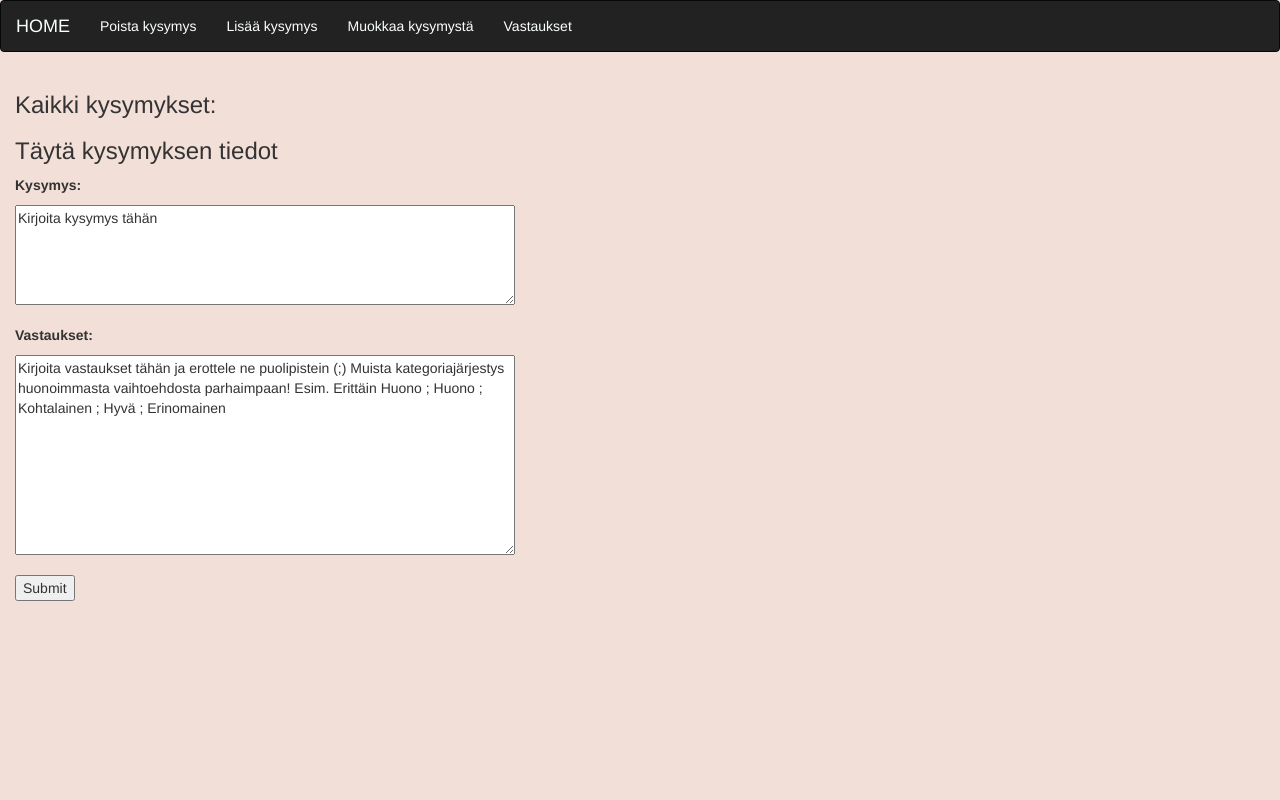
After one commit to HenriKasurinen/OHSIHA, a Django app: page /ohsiha_app/add_question in a window 1280 px wide. The commit adds this page. Run offline with Django 3.2, Linux system fonts and the light colour scheme; the visitor is signed in with stand-in values (Sample User, id 1); data that the repository does not hold is empty; some libraries are stand-ins or nearby versions.

Commit message:
CRUD-functionality added, new data visualization and stylesheets

```diff
--- a/ohsiha/ohsiha/urls.py
+++ b/ohsiha/ohsiha/urls.py
@@ -25,6 +25,5 @@ urlpatterns = [
     path('admin/', admin.site.urls),
     path('accounts/', include('accounts.urls')),
     path('accounts/', include('django.contrib.auth.urls')),
-    #path('', TemplateView.as_view(template_name='ohsiha_app/home.html'), name='home'),
     path('', views.home, name='home'),
 ]
--- a/ohsiha/ohsiha_app/models.py
+++ b/ohsiha/ohsiha_app/models.py
@@ -26,6 +26,7 @@ class Choice(models.Model):
     question = models.ForeignKey(Question, on_delete=models.CASCADE)
     choice_text = models.CharField(max_length=200)
     votes = models.IntegerField(default=0)
+    category = models.IntegerField(default = 0)
     def __str__(self):
         return self.choice_text
 
@@ -35,7 +36,7 @@ class Ans(models.Model):
     question = models.ForeignKey(Question, on_delete=models.CASCADE)
     user_id = models.IntegerField(default = 0)
     choise = models.ForeignKey(Choice, on_delete=models.CASCADE)
-    date = models.DateField(default = timezone.now)
+    date = models.DateField(default = timezone.now )
     def get_name (self):
         return self.respondent_name
     def get_question(self):
--- /dev/null
+++ b/ohsiha/ohsiha_app/templates/ohsiha_app/add_question.html
@@ -0,0 +1,40 @@
+{% include "ohsiha_app/coach_nav.html" %}
+
+<body style="background-color: #F2DFD7" ;>
+    <div class="container-fluid">
+        <h3>Kaikki kysymykset:</h3>
+        <ol>
+            {% for kysymys in kysymykset%}
+
+            <li>{{kysymys}}</li>
+
+            {%endfor%}
+        </ol>
+
+        <h3>Täytä kysymyksen tiedot</h3>
+
+        <form action="{% url 'ohsiha_app:add_question' %}" method="post">
+            {% csrf_token %}
+            <p><strong>Kysymys:</strong></p>
+            <textarea id="qtext" name="qtext" rows="10" cols="30">Kirjoita kysymys tähän</textarea><br><br>
+            <p><strong>Vastaukset:</strong></p>
+            <textarea name="atext" id="atext" rows="10" cols="30">Kirjoita vastaukset tähän ja erottele ne puolipistein (;) Muista kategoriajärjestys huonoimmasta vaihtoehdosta parhaimpaan! Esim. Erittäin Huono ; Huono ; Kohtalainen ; Hyvä ; Erinomainen
+            </textarea><br><br>
+            <input type="submit" value="Submit">
+        </form>
+
+    </div>
+    <style>
+        #qtext {
+            height: 100px;
+            width: 500px;
+            text-align: initial;
+        }
+
+        #atext {
+            height: 200px;
+            width: 500px;
+            text-align: start;
+        }
+    </style>
+</body>
--- a/ohsiha/ohsiha_app/templates/ohsiha_app/base.html
+++ b/ohsiha/ohsiha_app/templates/ohsiha_app/base.html
@@ -8,7 +8,7 @@
 
 
 
-<body style="background-color:rgb(219, 148, 148)" ;>
+<body style="background-color: #F2DFD7";>
 
   {% include "ohsiha_app/navigation.html" %}
   <div class="container-fluid">
@@ -20,7 +20,7 @@
       {% block content %}
       {% endblock %}
       {%else%}
-      <a href="{%url 'login' %}">Et ole kirjautunut sisää</a>
+      <a href="{%url 'login' %}">Et ole kirjautunut sisään</a>
       {%endif%}
     </main>
   </div>
--- /dev/null
+++ b/ohsiha/ohsiha_app/templates/ohsiha_app/coach_nav.html
@@ -0,0 +1,37 @@
+<link rel="stylesheet" href="https://maxcdn.bootstrapcdn.com/bootstrap/3.3.6/css/bootstrap.min.css">
+<link href='https://fonts.googleapis.com/css?family=Satisfy' rel='stylesheet' type='text/css'>
+<script src="https://ajax.googleapis.com/ajax/libs/jquery/1.12.0/jquery.min.js"></script>
+<script src="https://maxcdn.bootstrapcdn.com/bootstrap/3.3.6/js/bootstrap.min.js"></script>
+
+<nav class="navbar navbar-inverse">
+    <body>
+        <div class="container-fluid">
+            <button type="button" class="navbar-toggle" data-toggle="collapse" data-target="#topNavBar">
+                <span class="icon-bar"> </span>
+                <span class="icon-bar"> </span>
+                <span class="icon-bar"> </span>
+            </button>
+
+            <div class="navbar-header" id='koti'>
+                <a class="navbar-brand" href="{% url 'home' %}" style="color: #FBFFFE">HOME</a>
+            </div>
+
+            <div class="collapse navbar-collapse">
+                <ul class="nav navbar-nav">
+                    <li class="">
+                        <a href="{% url 'ohsiha_app:delete_question' %}" style="color:#FBFFFE">Poista kysymys</a>
+                    </li>
+                    <li class="">
+                        <a href="{% url 'ohsiha_app:add_question' %}"style="color: #FBFFFE">Lisää kysymys</a>
+                    </li>
+                    <li class="">
+                        <a href="{% url 'ohsiha_app:modify_question' %}"style="color: #FBFFFE">Muokkaa kysymystä</a>
+                    </li>
+                    <li class="">
+                        <a href="{% url 'ohsiha_app:results' %}"style="color: #FBFFFE">Vastaukset</a>
+                    </li>
+                </ul>
+            </div>
+        </div>
+    </body>
+</nav>
--- a/ohsiha/ohsiha_app/templates/ohsiha_app/detail.html
+++ b/ohsiha/ohsiha_app/templates/ohsiha_app/detail.html
@@ -3,11 +3,7 @@
 {% block title %}Vastaa{% endblock %}
 
 {% block content %}
-<style>
 
-<link rel="stylesheet" href="index.css"></link>
-
-</style>
 <div class="centering-container">
     <h1>{{ question.question_text }}</h1>
 
@@ -21,7 +17,7 @@
             <input type="radio" name="choice" id="choice{{ forloop.counter }}" value="{{ choice.id }}">
             <label for="choice{{ forloop.counter }}">{{ choice.choice_text }}</label><br>
             {% endfor %}
-            <input type="submit" value="Vote">
+            <input type="submit" value="Lähetä vastaus">
         </form>
 
         <a href="{% url 'ohsiha_app:detail' question.next_question %}">Next Question</a>
--- a/ohsiha/ohsiha_app/templates/ohsiha_app/dropdown.html
+++ b/ohsiha/ohsiha_app/templates/ohsiha_app/dropdown.html
@@ -4,7 +4,7 @@
 <meta name="viewport" content="width=device-width, initial-scale=1">
 <style>
 .dropbtn {
-  background-color: #4CAF50;
+  background-color: #96031A;
   color: white;
   padding: 16px;
   font-size: 16px;
@@ -36,6 +36,6 @@
 
 .dropdown:hover .dropdown-content {display: block;}
 
-.dropdown:hover .dropbtn {background-color: #3e8e41;}
+.dropdown:hover .dropbtn {background-color: #FF6978;}
 </style>
 </head>
--- a/ohsiha/ohsiha_app/templates/ohsiha_app/index.html
+++ b/ohsiha/ohsiha_app/templates/ohsiha_app/index.html
@@ -6,6 +6,7 @@
 {% block content %}
 
 {% if latest_question_list %}
+<h3>Klikkaa kysymystä vastataksesi siihen</h3>
 <ul>
     {% for question in latest_question_list %}
     <li><a href="{% url 'ohsiha_app:detail' question.id %}">{{ question.question_text }}</a></li>
--- a/ohsiha/ohsiha_app/templates/ohsiha_app/test.html
+++ b/ohsiha/ohsiha_app/templates/ohsiha_app/test.html
@@ -1,4 +1,4 @@
-<link rel="stylesheet" href="https://maxcdn.bootstrapcdn.com/bootstrap/3.3.6/css/bootstrap.min.css">
+
 <link href='https://fonts.googleapis.com/css?family=Satisfy' rel='stylesheet' type='text/css'>
 
 <script src="https://ajax.googleapis.com/ajax/libs/jquery/1.12.0/jquery.min.js"></script>
--- a/ohsiha/ohsiha_app/templates/registration/login.html
+++ b/ohsiha/ohsiha_app/templates/registration/login.html
@@ -1,6 +1,8 @@
 {% include "ohsiha_app/navigation.html" %}
 
 {% block content %}
+
+<body style="background-color: #F2DFD7" ;>
   <h2>Login</h2>
   <form method="post">
     {% csrf_token %}
@@ -10,3 +12,5 @@
 
   <a href="{% url 'signup'%}">Ei tiliä? Luo se klikkaamalla tästä</a>
   {% endblock %}
+
+</body>
--- a/ohsiha/ohsiha_app/urls.py
+++ b/ohsiha/ohsiha_app/urls.py
@@ -7,10 +7,11 @@ app_name = 'ohsiha_app'
 urlpatterns = [
     path('', views.IndexView.as_view(), name='index'),
     path('<int:pk>/', views.DetailView.as_view(), name='detail'),
-    #path('<int:pk>/results/', views.ResultsView.as_view(), name='results'),
     path('results', views.show_all_answers, name='results'),
     path('<int:question_id>/vote/', views.vote, name='vote'),
-    path('chart', views.barchart, name='chart'),
-    path('test', views.testing, name='test'),
-    path('<int:user_id>/result_helper', views.result_helper, name = 'result_helper')
+    path('<int:user_id>/result_helper', views.result_helper, name = 'result_helper'),
+    path('coach_home', views.coach_home, name = 'coach_home'),
+    path('add_question', views.add_question, name = 'add_question'),
+    path('delete_question', views.delete_question, name = 'delete_question'),
+    path('modify_question', views.modify_question, name = 'modify_question')
 ]
--- a/ohsiha/ohsiha_app/views.py
+++ b/ohsiha/ohsiha_app/views.py
@@ -3,7 +3,7 @@ from django.http import HttpResponse, HttpResponseRedirect
 from django.template import loader
 from django.urls import reverse
 from .models import Question, Choice, Ans, ExternalKoronaData
-from .visualization import make_barchart, make_linegraph
+from .visualization import make_barchart, make_linegraph, make_user_data_linegraph
 from django.views  import generic
 from django.contrib.auth import authenticate, login
 from django.contrib.auth.decorators import login_required
@@ -13,6 +13,7 @@ from django.utils import timezone
 import requests
 import datetime
 import json
+from django.contrib.auth.models import User
 
 
 #Class for checking if user is admin
@@ -26,14 +27,11 @@ class IndexView(LoginRequiredMixin, generic.ListView):
     context_object_name = 'latest_question_list'
 
     def get_queryset(self):
-        """Return the last five published questions."""
-        return Question.objects.order_by('-pub_date')[:5]
-
+        return Question.objects.order_by('-pub_date')
 
 class DetailView(LoginRequiredMixin, generic.DetailView):
     model = Question
     template_name = 'ohsiha_app/detail.html'
-
 
 class ResultsView(AdminStaffRequiredMixin, generic.DetailView):
     model = Ans
@@ -43,24 +41,44 @@ class ResultsView(AdminStaffRequiredMixin, generic.DetailView):
         return Ans.objects.all()
 
 def result_helper(request, user_id):
+    script = []
+    div = []
     if request.user.is_superuser or request.user.is_staff:
-        users = Ans.objects.values('respondent_name').distinct()
+        #users = Ans.objects.values('respondent_name').distinct()
+        users = User.objects.values('username').distinct()
         try:
             filtered_data = Ans.objects.filter(user_id = user_id)
+            script, div = make_user_data_linegraph(filtered_data)
         except(...):
             return render(request, 'ohsiha_app/results.html')
 
-        context= {'all_answers': filtered_data, 'users' : users}
+        context= {
+                'all_answers': filtered_data,
+                'users' : users,
+                'script' : script,
+                'div' : div}
+
         return render(request, 'ohsiha_app/results.html', context)
     else:
         return render(request, 'ohsiha_app/denied.html', {
                 'message': "Tämä alue on vain valmentajille.",})
 
 def show_all_answers(request):
+    script = []
+    div = []
     if request.user.is_superuser or request.user.is_staff:
-        all_answers= Ans.objects.all()
-        users = Ans.objects.values('respondent_name').distinct()
-        context= {'all_answers': all_answers, 'users' : users}
+        all_answers = Ans.objects.all()
+
+        script, div = make_user_data_linegraph(all_answers)
+
+        users = User.objects.values('username').distinct()
+
+        context= {
+        'all_answers': all_answers,
+        'users' : users,
+        'script': script,
+        'div' : div,}
+
         return render(request, 'ohsiha_app/results.html', context)
     else:
         return render(request, 'ohsiha_app/denied.html', {
@@ -91,7 +109,10 @@ def vote(request, question_id):
         # Always return an HttpResponseRedirect after successfully dealing
         # with POST data. This prevents data from being posted twice if a
         # user hits the Back button.
-        return HttpResponseRedirect(reverse('ohsiha_app:detail', args=(question.id,)))
+        if (Question.objects.filter(id = question.id + 1)).exists():
+            return HttpResponseRedirect(reverse('ohsiha_app:detail', args=(question.id + 1,)))
+        else:
+            return HttpResponseRedirect(reverse('ohsiha_app:index'))
 
 def home(request):
     script = []
@@ -120,40 +141,65 @@ def home(request):
         'div2' : div2
     })
 
-@login_required
-def barchart(request):
+def coach_home(request):
+    if request.user.is_superuser or request.user.is_staff:
+        return render(request, 'ohsiha_app/coach_home.html')
+    else:
+        return (request, 'ohsiha_app/denied.html', {
+                'message': "Tämä alue on vain valmentajille.",})
 
-    if not ExternalKoronaData.objects.filter(pull_date = timezone.now()).exists():
-        e = ExternalKoronaData.objects.create()
-        e.pull_data_from_api()
-        e.save()
+def add_question(request):
+    if request.user.is_superuser or request.user.is_staff:
+        kysymykset = Question.objects.all()
+        if request.method == 'POST':
+            q = Question(question_text=request.POST['qtext'], pub_date=timezone.now())
+            q.save()
+            if len(request.POST['atext']) >  0:
+                choises = request.POST['atext'].split(';')
+                i = 0
+                for choice in choises:
+                    q.choice_set.create(choice_text=choice, votes=0, category = i)
+                    i = i + 1
+                q.save()
 
+        return render(request, 'ohsiha_app/add_question.html',{'kysymykset' : kysymykset})
     else:
-        e = ExternalKoronaData.objects.get(pull_date = timezone.now())
+        return (request, 'ohsiha_app/denied.html', {
+                'message': "Tämä alue on vain valmentajille.",})
 
+def delete_question(request):
+    if request.user.is_superuser or request.user.is_staff:
+        kysymykset = Question.objects.all()
 
-    data_str = e.data.split(",")
-    data = []
-    for elem in data_str:
-        data.append(int(elem))
+        if request.method == 'POST':
+            q = Question.objects.get(pk=request.POST['question'])
+            q.delete()
+            kysymykset = Question.objects.all()
+        return render(request, 'ohsiha_app/delete.html',{'kysymykset' : kysymykset})
+    else:
+        return (request, 'ohsiha_app/denied.html', {
+                'message': "Tämä alue on vain valmentajille.",})
 
-    labels = e.bar_labels.split(',')
-    print("labels splitted")
-    d = MyBarChartDrawing(600, 350, (data, labels))
-    print("Barchart called")
-    binaryStuff = d.asString('jpeg')
-    print("binarystuff done")
-    return HttpResponse(binaryStuff, 'image/jpeg')
+def modify_question(request):
+    if request.user.is_superuser or request.user.is_staff:
+        kysymykset = Question.objects.all()
 
-def testing(request):
-    response = requests.get('https://w3qa5ydb4l.execute-api.eu-west-1.amazonaws.com/prod/processedThlData')
-    textdata = response.json()
-    cases = []
-    barlabels = []
-    i = 0
-    for x in textdata['confirmed']['Kaikki sairaanhoitopiirit']:
-        i = i + 1
-        cases.append(x['value'])
+        if request.method == 'POST':
+            q = Question.objects.get(pk=request.POST['question'])
+            if len(request.POST['qtext']) >  0:
+                q.question_text = request.POST['qtext']
+                q.save()
 
-    return render(request, 'ohsiha_app/test.html', {
-        'cases': cases})
+            if len(request.POST['atext']) >  0:
+                choises = request.POST['atext'].split(';')
+                i = q.choice_set.count() + 1
+                for choice in choises:
+                    q.choice_set.create(choice_text=choice, votes=0, category = i)
+                    i = i + 1
+                q.save()
+
+            kysymykset = Question.objects.all()
+        return render(request, 'ohsiha_app/modify_question.html',{'kysymykset' : kysymykset})
+    else:
+        return (request, 'ohsiha_app/denied.html', {
+                'message': "Tämä alue on vain valmentajille.",})
```
Also changed, not shown: ohsiha/ohsiha_app/templates/ohsiha_app/coach_home.html (added, +10 -0 lines), ohsiha/ohsiha_app/templates/ohsiha_app/delete.html (added, +18 -0 lines), ohsiha/ohsiha_app/templates/ohsiha_app/denied.html (+5 -3 lines), ohsiha/ohsiha_app/templates/ohsiha_app/modify_question.html (added, +38 -0 lines), ohsiha/ohsiha_app/templates/ohsiha_app/navigation.html (+7 -6 lines), ohsiha/ohsiha_app/templates/ohsiha_app/results.html (+21 -9 lines), ohsiha/ohsiha_app/visualization.py (+42 -2 lines), ohsiha/ohsiha_app/migrations/0017_choice_category.py (added). Lines whose indentation alone changed are shown as unchanged.
